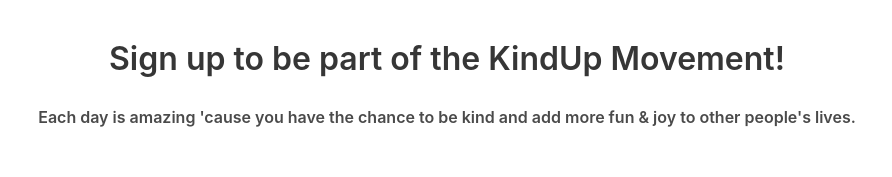
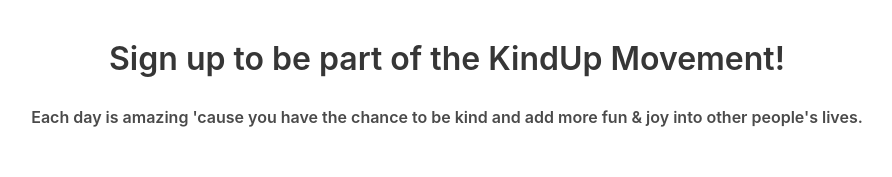
Before and after one commit to SylviaRemington/KindUp, a Node server app: page / in a window 1280 px wide. Shown: the part 1297-1474 px from the top of the page, without its empty margins (193-1085 px from the left). Run offline with Node 20, Linux system fonts and the light colour scheme; some libraries are stand-ins or nearby versions.

Commit message:
correcting syntaxverbiage

```diff
--- a/views/index.ejs
+++ b/views/index.ejs
@@ -136,7 +136,7 @@
         <!-- ! Need to create this below also as a link - that links to the sign up page! -->
         <h2 class="title is-3 has-text-centered has-text-weight-semibold mb-1">Sign up to be part of the KindUp Movement!</h2>
         <br>
-        <p class="has-text-weight-semibold">Each day is amazing 'cause you have the chance to be kind and add more fun & joy to other people's lives.</p>
+        <p class="has-text-weight-semibold">Each day is amazing 'cause you have the chance to be kind and add more fun & joy into other people's lives.</p>
     <% } %>
 
 
```
